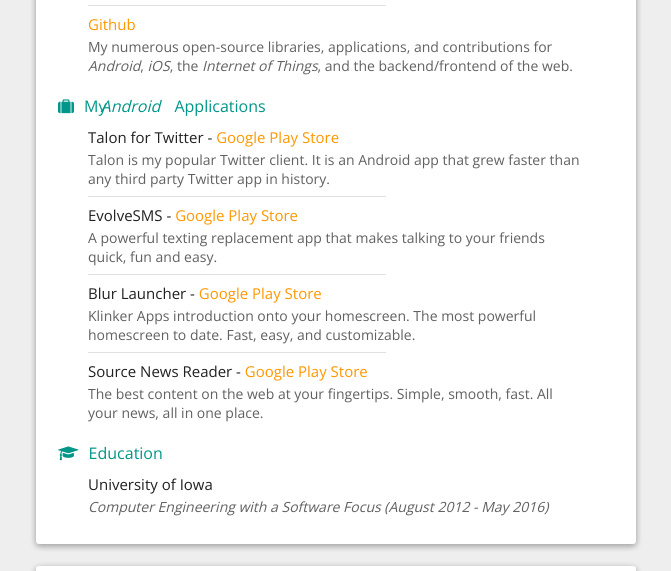
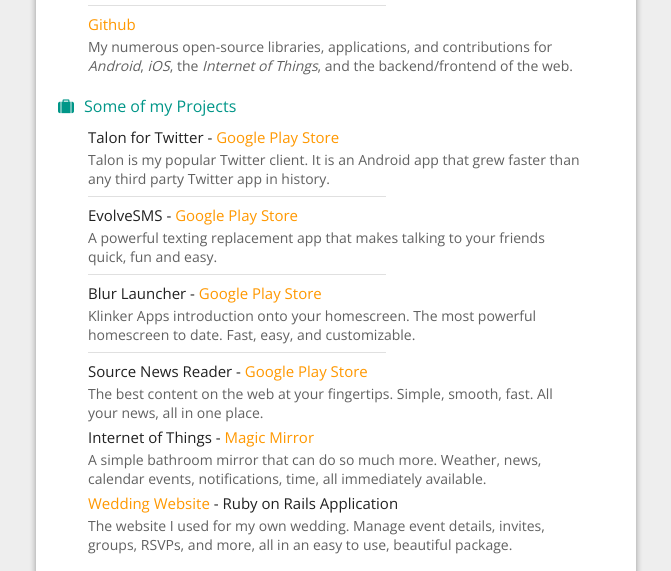
Before and after one commit to klinker24/klinker24.github.io, a plain HTML site: page index.html in a window 1280 px wide. Shown: the part 557-1128 px from the top of the page, without its empty margins (304-975 px from the left). Drawn offline with nearby package versions, Linux system fonts and the light colour scheme.

Commit message:
Add a few more projects to that section

```diff
--- a/index.html
+++ b/index.html
@@ -47,7 +47,7 @@
 		</div>
 	</section>
 	<section class="tab">
-		<div class="title"><i class="fa fa-suitcase"></i>My <i>Android</i> Applications</div>
+		<div class="title"><i class="fa fa-suitcase"></i>Some of my Projects</div>
 		<div class="content">
 			<section class="element">
 				<div class="name">Talon for Twitter - <a href="http://talon.klinkerapps.com" target="_blank">Google Play Store</a></div>
@@ -67,6 +67,14 @@
 			<section class="element">
 				<div class="name">Source News Reader - <a href="http://source.klinkerapps.com" target="_blank">Google Play Store</a></div>
 				<div class="info">The best content on the web at your fingertips. Simple, smooth, fast. All your news, all in one place.</div>
+			</section>
+			<section class="element">
+				<div class="name">Internet of Things - <a href="https://plus.google.com/+LukeKlinker/posts/LAYqAsLAiwp" target="_blank">Magic Mirror</a></div>
+				<div class="info">A simple bathroom mirror that can do so much more. Weather, news, calendar events, notifications, time, all immediately available.</div>
+			</section>
+			<section class="element">
+				<div class="name"><a href="https://hannah-lucas.klinker.xyz" target="_blank">Wedding Website</a> - Ruby on Rails Application</div>
+				<div class="info">The website I used for my own wedding. Manage event details, invites, groups, RSVPs, and more, all in an easy to use, beautiful package.</div>
 			</section>
 		</div>
 	</section>
```
